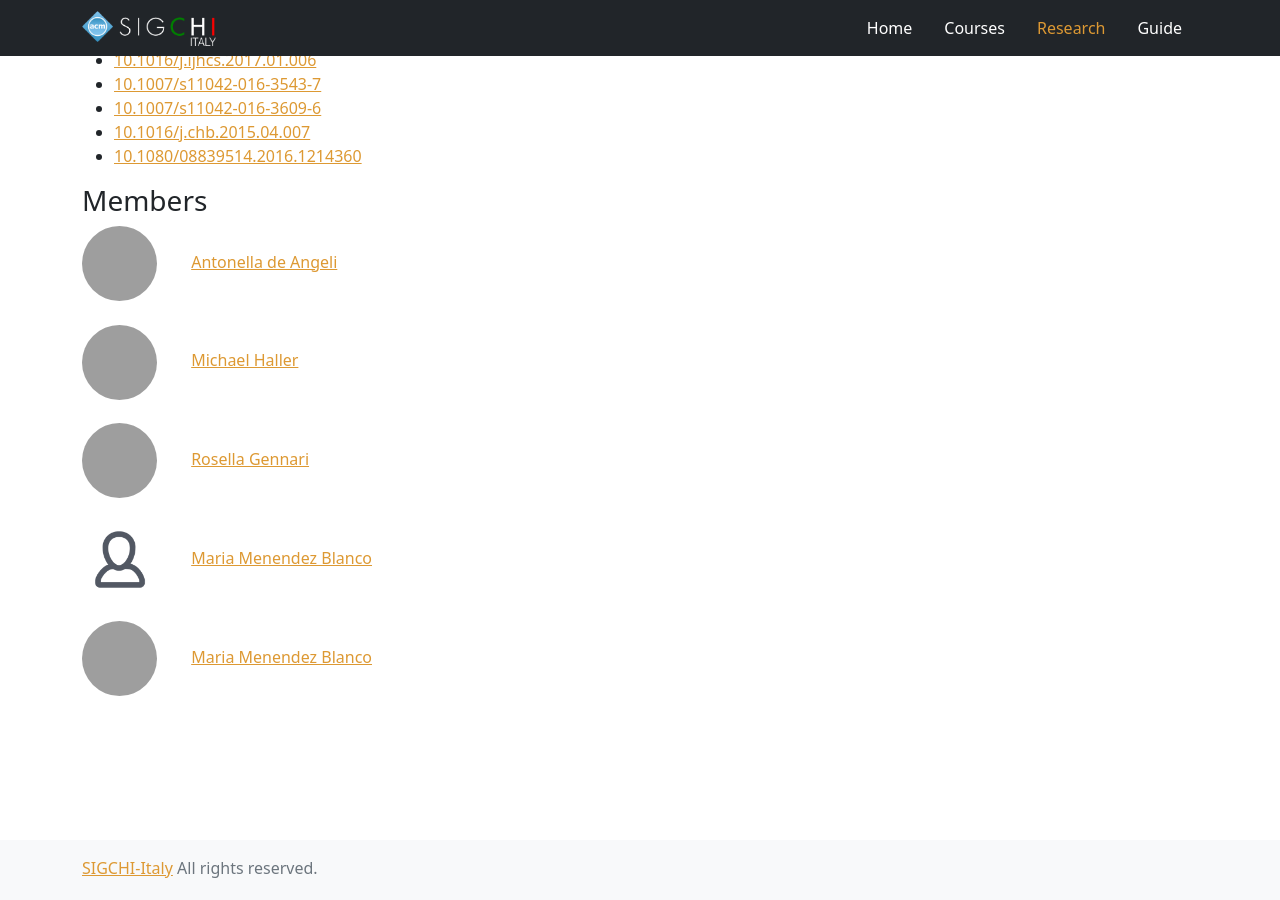
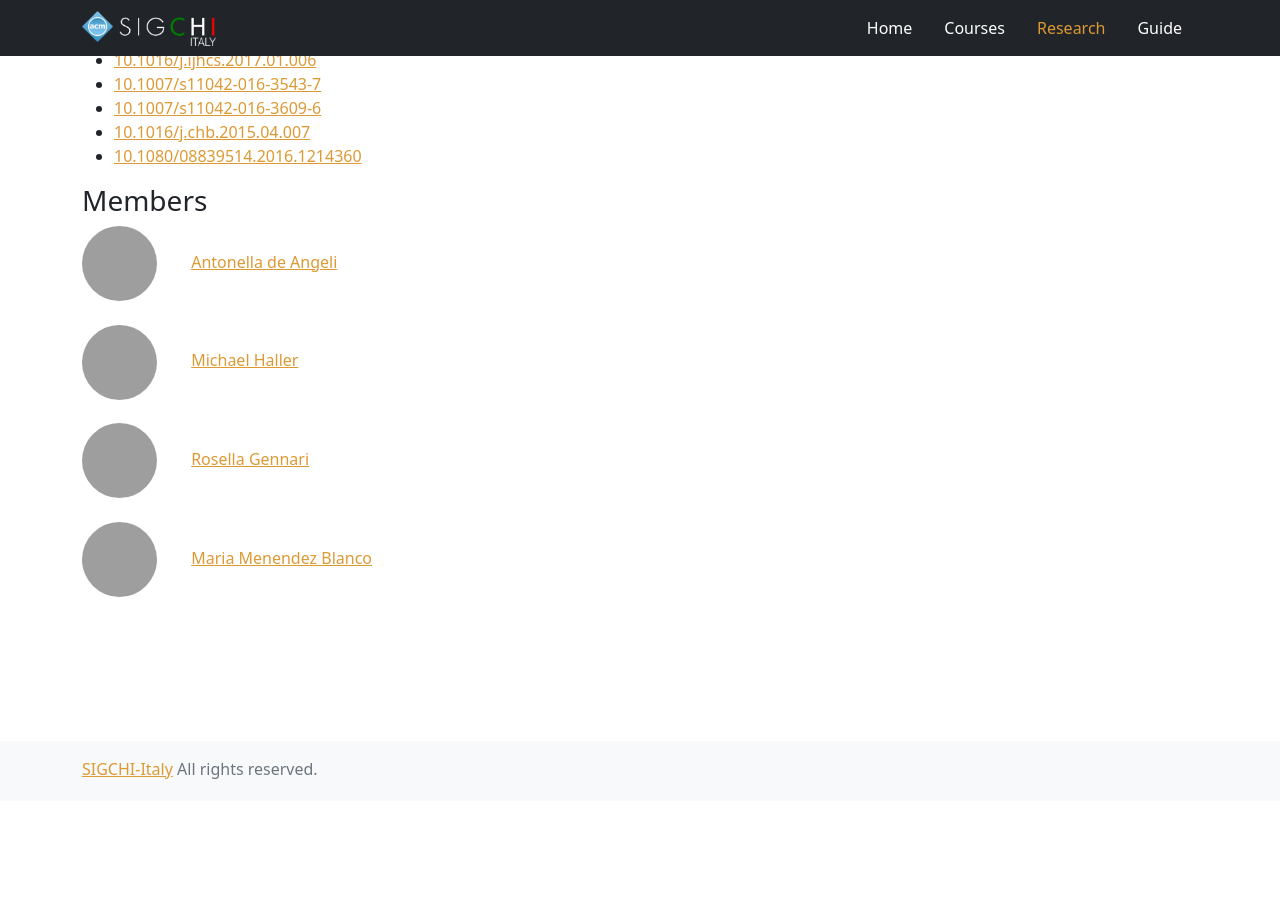
Before and after one commit to sigchi-italy/sigchi-italy, a Jekyll site: the page built from _research_groups/unibz-hcc/description.md, in a window 1280 px wide and 900 px high, scrolled down 705 px, cut to the strip 0-900 px from the top of the window. Built offline with Jekyll 4.4.1, drawn with Linux system fonts in a browser that asks for light colours; after the commit the page ends 1506 px from its top, so only the background shows below that; grey boxes are pictures that could not be loaded.

Commit message:
Fixed double entry for Maria Menendez Blanco
Maybe it was simply a merge artifact

```diff
--- a/_research_groups/unibz-hcc/description.md
+++ b/_research_groups/unibz-hcc/description.md
@@ -29,12 +29,6 @@ members:
     surname: Gennari
     picture: https://webservices.scientificnet.org/rest/uisdata/api/v1/people/8607/image?w=260&h=260
     url: https://www.unibz.it/it/faculties/computer-science/academic-staff/person/8607-rosella-gennari
-    email: gennari@inf.unibz.it
-- member:
-    name: Maria
-    surname: Menendez Blanco
-    picture: null
-    url: https://www.unibz.it/it/faculties/computer-science/academic-staff/person/44152-maria-menendez-blanco
     email: gennari@inf.unibz.it
 - member:
     name: Maria
```
